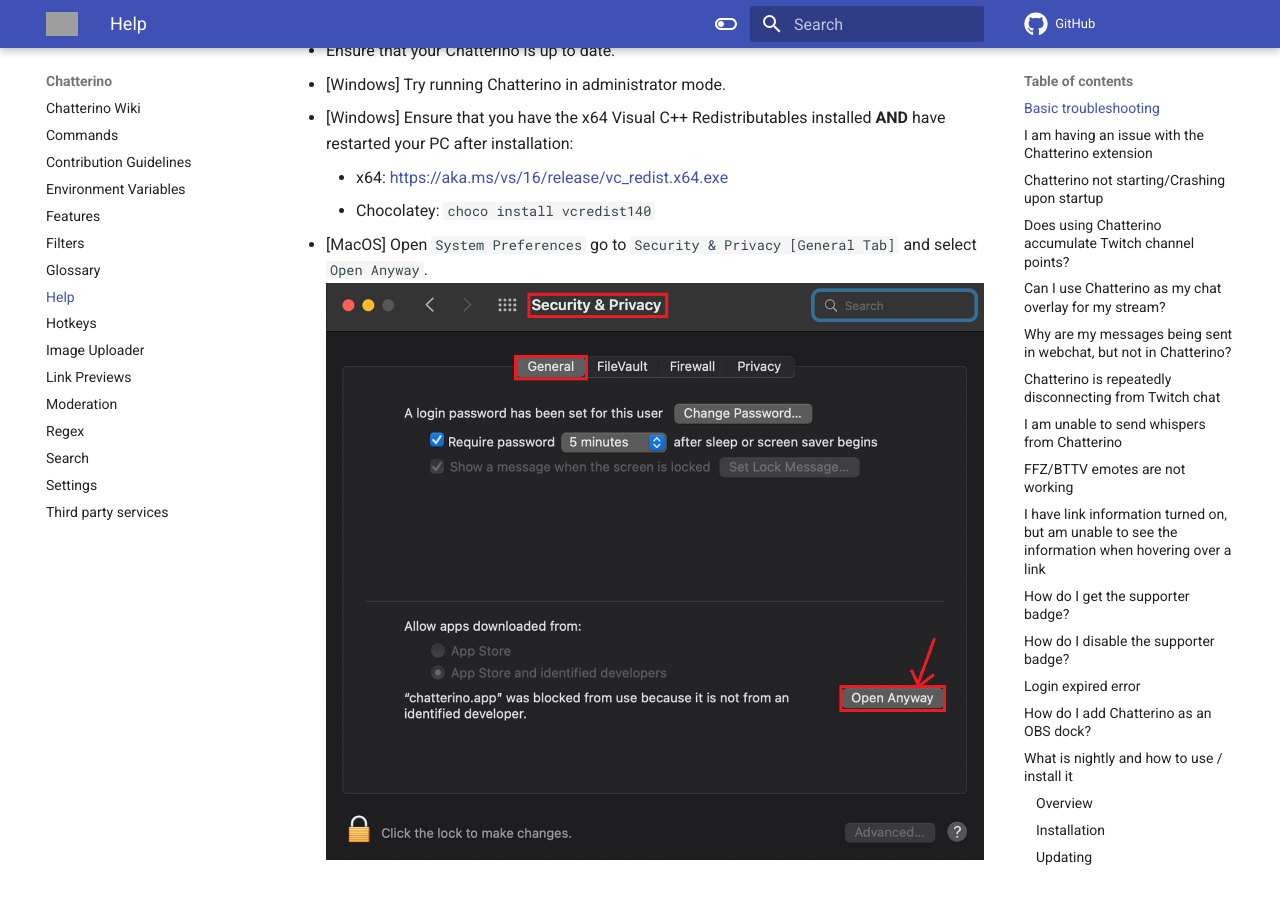
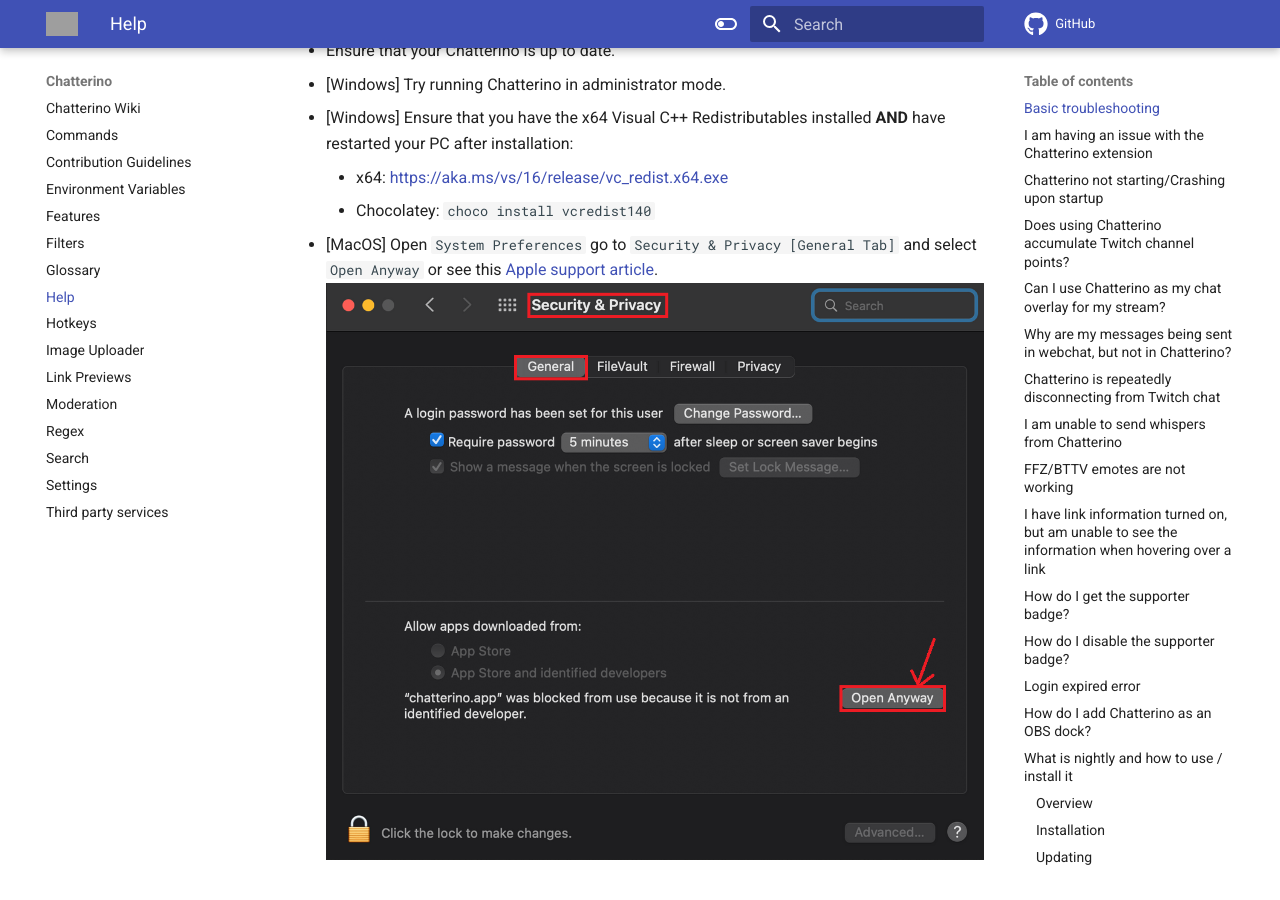
Before and after one commit to Chatterino/wiki, an MkDocs documentation site: the page built from docs/Help.md, in a window 1280 px wide and 900 px high, scrolled down 405 px. Built offline with MkDocs 1.6.1 and Material for MkDocs 9.7.7, drawn with Linux system fonts in a browser that asks for light colours; comment, search, counter and statistics services are not loaded; grey boxes are pictures that could not be loaded.

Commit message:
Add an Apple support article for apps from unidentified developers (#262)

```diff
--- a/docs/Help.md
+++ b/docs/Help.md
@@ -16,7 +16,7 @@
 - [Windows] Ensure that you have the x64 Visual C++ Redistributables installed **AND** have restarted your PC after installation:
     - x64: <https://aka.ms/vs/16/release/vc_redist.x64.exe>
     - Chocolatey: `choco install vcredist140`
-- [MacOS] Open `System Preferences` go to `Security & Privacy [General Tab]` and select `Open Anyway`.
+- [MacOS] Open `System Preferences` go to `Security & Privacy [General Tab]` and select `Open Anyway` or see this [Apple support article](https://support.apple.com/guide/mac-help/open-a-mac-app-from-an-unidentified-developer-mh40616/mac).
 ![mac_help](images/help/macOS_open_anyway.png)
 
 ### I am having an issue with the Chatterino extension
```
